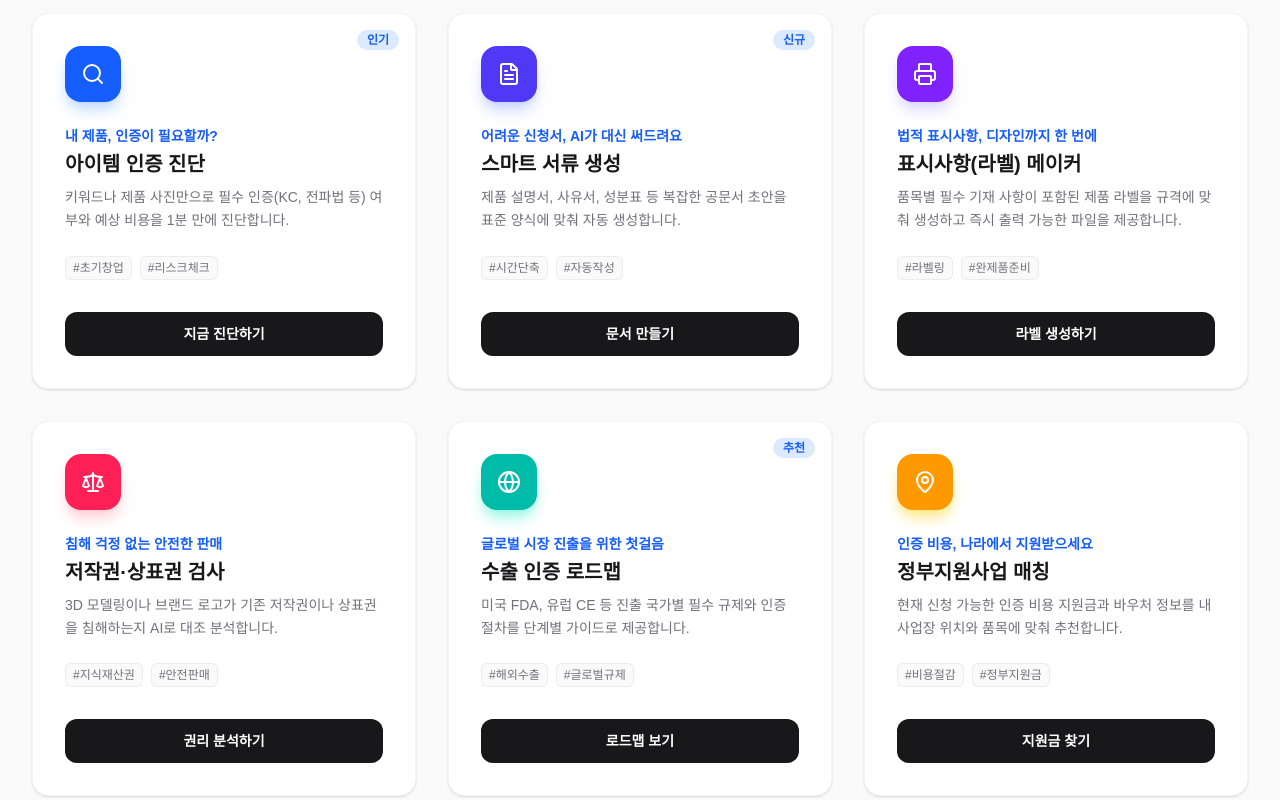
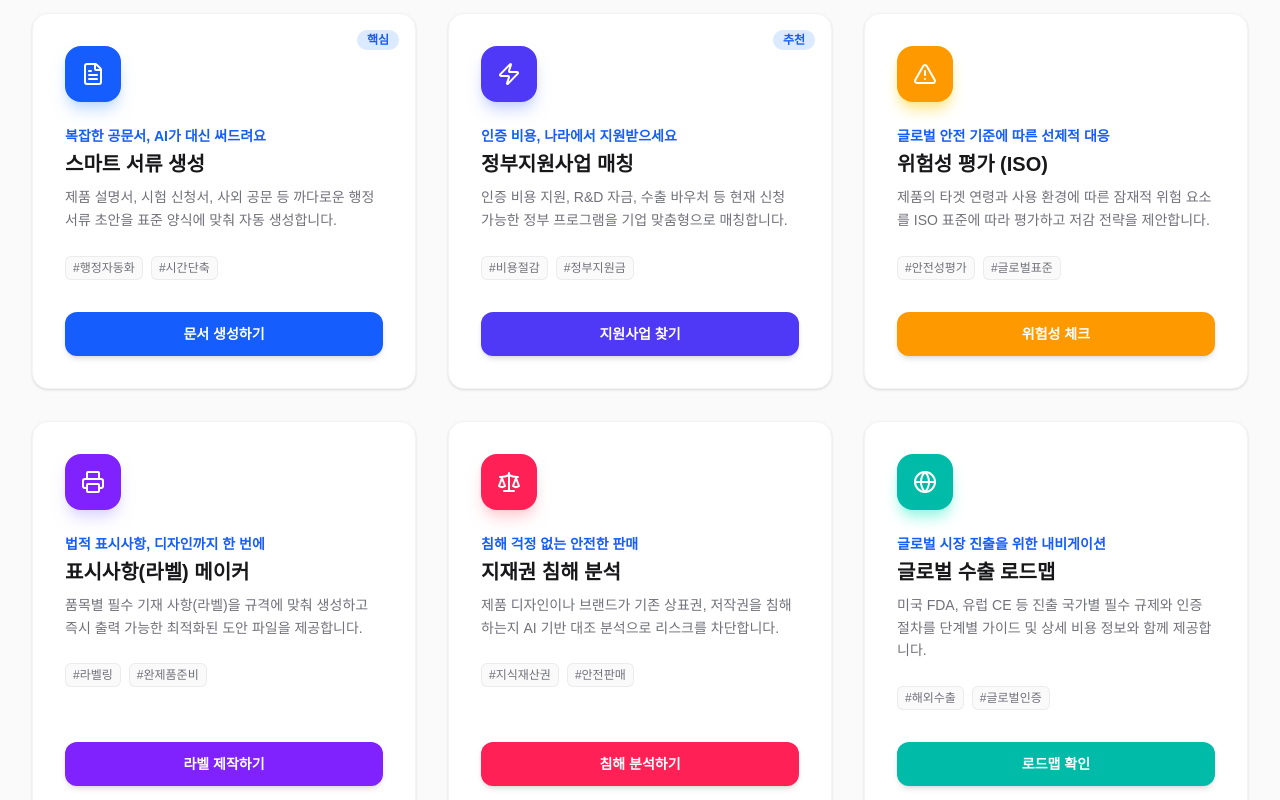
Before and after one commit to seojeongju/Compliance-SaaS, a Next.js app in the folder web-app/: page / in a window 1280 px wide. Shown: the part 1720-2520 px from the top of the page. Built offline with nearby package versions, Linux system fonts and the light colour scheme; no server answers.

Commit message:
feat: 메인페이지와 상세진단도구 서비스 내용 동기화 및 UI/UX 고도화

```diff
--- a/web-app/src/app/dashboard/diagnostic/page.tsx
+++ b/web-app/src/app/dashboard/diagnostic/page.tsx
@@ -207,8 +207,13 @@ export default function DiagnosticPage() {
         // Check for ID in URL to load specific diagnostic (from Documents page)
         const params = new URLSearchParams(window.location.search);
         const urlId = params.get('id');
+        const toolId = params.get('tool');
+
         if (urlId) {
             fetchAndLoadResult(urlId);
+        } else if (toolId) {
+            setMode("detailed");
+            setActiveDetailedTool(toolId as DetailedTool);
         }
     }, []);
 
@@ -1184,7 +1189,8 @@ export default function DiagnosticPage() {
 
     const DetailedGrid = () => (
         <div className="max-w-6xl mx-auto space-y-8 animate-in fade-in slide-in-from-right-8 duration-500">
-            <div className="flex items-center gap-4 mb-4">
+            <div className="flex flex-col md:flex-row md:items-center justify-between gap-4 mb-8 pb-6 border-b border-zinc-100">
+                <div className="flex items-center gap-4">
                     <button
                         onClick={() => {
                             if (activeDetailedTool) {
@@ -1194,58 +1200,82 @@ export default function DiagnosticPage() {
                                 setMode("hub");
                             }
                         }}
-                    className="flex items-center gap-1 text-zinc-500 hover:text-zinc-900 transition-colors"
-                >
-                    <ChevronRight className="h-4 w-4 rotate-180" /> {activeDetailedTool ? "도구 목록" : "이전으로"}
-                </button>
-                <div className="h-4 w-px bg-zinc-300"></div>
-                <h1 className="text-2xl font-bold text-zinc-900 flex items-center gap-2">
-                    <Shield className="h-6 w-6 text-indigo-600" /> 상세 진단 도구
-                </h1>
-                {userTier === 'free' && (
-                    <span className="text-xs bg-amber-100 text-amber-700 px-2 py-1 rounded-full font-medium flex items-center gap-1">
-                        <Lock className="h-3 w-3" /> Pro 기능 잠김
-                    </span>
-                )}
+                        className="flex h-10 w-10 items-center justify-center rounded-full bg-white border border-zinc-200 text-zinc-500 hover:text-zinc-900 hover:border-zinc-400 transition-all shadow-sm"
+                    >
+                        <ChevronRight className="h-5 w-5 rotate-180" />
+                    </button>
+                    <div>
+                        <div className="flex items-center gap-2 text-indigo-600 mb-1">
+                            <Shield className="h-4 w-4" />
+                            <span className="text-xs font-bold uppercase tracking-wider">Expert Analysis Tools</span>
+                        </div>
+                        <h1 className="text-3xl font-extrabold text-zinc-900">상세 진단 도구</h1>
+                    </div>
+                </div>
+
+                <div className="flex items-center gap-3">
+                    {userTier === 'free' ? (
+                        <div className="flex items-center gap-2 bg-amber-50 text-amber-700 px-4 py-2 rounded-xl text-sm font-bold border border-amber-100">
+                            <Lock className="h-4 w-4" /> Pro 등급 이용 기능
+                        </div>
+                    ) : (
+                        <div className="flex items-center gap-2 bg-green-50 text-green-700 px-4 py-2 rounded-xl text-sm font-bold border border-green-100">
+                            <CheckCircle className="h-4 w-4" /> Pro 멤버십 활성화됨
+                        </div>
+                    )}
+                </div>
             </div>
 
             {!activeDetailedTool ? (
                 // Detailed Tool Selection Grid
                 <div className="grid md:grid-cols-2 lg:grid-cols-3 gap-6">
                     {[
-                        { id: "label_maker", title: "라벨 표시사항 제작", icon: Printer, desc: "포장재질과 용량에 맞춘 필수 법적 기재사항(라벨) 도안을 생성합니다.", blocked: false }, // Open this for demo
-                        { id: "subsidy", title: "정부지원사업 매칭", icon: Zap, desc: "인증 비용, R&D, 해외 판로 개척 등 현재 참여 가능한 정부 지원 프로그램을 매칭합니다.", blocked: false },
-                        { id: "risk", title: "위험성 평가 (ISO)", icon: AlertTriangle, desc: "제품의 타겟 연령과 사용 환경에 따른 잠재적 위험 요소를 평가합니다.", blocked: false },
-                        { id: "smart_doc", title: "스마트 서류 생성", icon: FileText, desc: "시험 신청서, 제품 설명서 등 복잡한 공문서 초안을 AI가 작성합니다.", blocked: false },
-                        { id: "ip_check", title: "지재권 침해 분석", icon: Scale, desc: "제품 디자인이나 상표가 기존 특허권을 침해하는지 대조 분석합니다.", blocked: false },
-                        { id: "global", title: "글로벌 수출 로드맵", icon: Globe, desc: "미국(FDA), 유럽(CE) 등 해외 수출 시 필요한 국가별 인증 정보를 제공합니다.", blocked: false }, // Unlocked
+                        { id: "smart_doc", title: "스마트 서류 생성", icon: FileText, desc: "제품 설명서, 시험 신청서, 사외 공문 등 까다로운 행정 서류 초안을 표준 양식에 맞춰 자동 생성합니다.", color: "text-blue-600", bg: "bg-blue-50" },
+                        { id: "subsidy", title: "정부지원사업 매칭", icon: Zap, desc: "인증 비용 지원, R&D 자금, 수출 바우처 등 현재 신청 가능한 정부 프로그램을 기업 맞춤형으로 매칭합니다.", color: "text-indigo-600", bg: "bg-indigo-50" },
+                        { id: "risk", title: "위험성 평가 (ISO)", icon: AlertTriangle, desc: "제품의 타겟 연령과 사용 환경에 따른 잠재적 위험 요소를 ISO 표준에 따라 평가합니다.", color: "text-amber-600", bg: "bg-amber-50" },
+                        { id: "label_maker", title: "표시사항(라벨) 메이커", icon: Printer, desc: "품목별 필수 기재 사항(라벨)을 규격에 맞춰 생성하고 즉시 출력 가능한 최적화된 도안 파일을 제공합니다.", color: "text-violet-600", bg: "bg-violet-50" },
+                        { id: "ip_check", title: "지재권 침해 분석", icon: Scale, desc: "제품 디자인이나 브랜드가 기존 상표권, 저작권을 침해하는지 AI 기반 대조 분석으로 리스크를 차단합니다.", color: "text-rose-600", bg: "bg-rose-50" },
+                        { id: "global", title: "글로벌 수출 로드맵", icon: Globe, desc: "미국 FDA, 유럽 CE 등 진출 국가별 필수 규계와 인증 절차를 단계별 가이드 및 상세 비용 정보와 함께 제공합니다.", color: "text-teal-600", bg: "bg-teal-50" },
                     ].map((item, idx) => (
-                        <div
-                            key={idx}
-                            className={`group relative rounded-xl border bg-white p-6 transition-all ${userTier === 'pro'
-                                ? 'border-zinc-200 hover:border-indigo-500 hover:shadow-lg cursor-pointer'
+                        <motion.div
+                            key={item.id}
+                            initial={{ opacity: 0, y: 20 }}
+                            animate={{ opacity: 1, y: 0 }}
+                            transition={{ delay: idx * 0.05 }}
+                            className={`group relative rounded-2xl border bg-white p-8 transition-all overflow-hidden ${userTier === 'pro'
+                                ? 'border-zinc-200 hover:border-indigo-500 hover:shadow-2xl cursor-pointer hover:-translate-y-2'
                                 : 'border-zinc-100 bg-zinc-50'
                                 }`}
                             onClick={() => {
                                 if (userTier === 'free') {
                                     alert("Pro 등급으로 업그레이드하시면 이용할 수 있습니다.");
-                                } else if (item.blocked) {
-                                    alert(`${item.title} 기능은 준비 중입니다.`);
                                 } else {
                                     setActiveDetailedTool(item.id as DetailedTool);
                                 }
                             }}
                         >
-                            <div className={`mb-4 inline-flex h-12 w-12 items-center justify-center rounded-lg ${userTier === 'pro' ? 'bg-indigo-50 text-indigo-600' : 'bg-zinc-200 text-zinc-400'
+                            <div className="absolute -right-4 -top-4 h-24 w-24 rounded-full bg-gradient-to-br from-zinc-50 to-transparent opacity-0 group-hover:opacity-100 transition-opacity" />
+
+                            <div className={`mb-6 inline-flex h-14 w-14 items-center justify-center rounded-2xl transition-transform group-hover:scale-110 shadow-sm ${userTier === 'pro' ? item.bg + ' ' + item.color : 'bg-zinc-200 text-zinc-400'
                                 }`}>
-                                <item.icon className="h-6 w-6" />
-                            </div>
-                            <h3 className={`text-lg font-bold mb-2 ${userTier === 'pro' ? 'text-zinc-900' : 'text-zinc-500'
+                                <item.icon className="h-7 w-7" />
+                            </div>
+
+                            <h3 className={`text-xl font-bold mb-3 transition-colors ${userTier === 'pro' ? 'text-zinc-900 group-hover:text-indigo-600' : 'text-zinc-500'
                                 }`}>{item.title}</h3>
-                            <p className={`text-sm mb-4 leading-relaxed ${userTier === 'pro' ? 'text-zinc-600' : 'text-zinc-400'
+
+                            <p className={`text-sm mb-6 leading-relaxed transition-colors ${userTier === 'pro' ? 'text-zinc-600' : 'text-zinc-400'
                                 }`}>
                                 {item.desc}
                             </p>
+
+                            <div className={`flex items-center gap-2 font-bold text-sm transition-opacity ${userTier === 'pro' ? 'text-indigo-600' : 'text-zinc-300'}`}>
+                                {userTier === 'pro' ? (
+                                    <>바로 시작하기 <ChevronRight className="h-4 w-4 group-hover:translate-x-1 transition-transform" /></>
+                                ) : (
+                                    <>구독 후 이용 가능 <Lock className="h-3 w-3" /></>
+                                )}
+                            </div>
 
                             {userTier === 'free' && (
                                 <div className="absolute inset-0 flex items-center justify-center bg-white/60 backdrop-blur-[1px] opacity-0 group-hover:opacity-100 transition-opacity rounded-xl">
@@ -1254,13 +1284,7 @@ export default function DiagnosticPage() {
                                     </div>
                                 </div>
                             )}
-
-                            {userTier === 'pro' && !item.blocked && (
-                                <div className="mt-4 flex items-center text-sm font-medium text-indigo-600 opacity-0 group-hover:opacity-100 transition-opacity transform translate-y-2 group-hover:translate-y-0">
-                                    실행하기 <ChevronRight className="h-4 w-4 ml-1" />
-                                </div>
-                            )}
-                        </div>
+                        </motion.div>
                     ))}
                 </div>
             ) : (
@@ -2510,9 +2534,9 @@ export default function DiagnosticPage() {
                                 </button>
                                 <button
                                     onClick={handleSaveAndConsult}
-                                    className="rounded-lg bg-blue-600 px-6 py-2 font-bold text-white shadow hover:bg-blue-700 transition-colors"
-                                >
-                                    로드맵 저장 및 상담 신청
+                                    className="rounded-lg bg-indigo-600 px-8 py-3 font-bold text-white shadow-lg shadow-indigo-200 hover:bg-indigo-700 hover:scale-[1.02] active:scale-95 transition-all"
+                                >
+                                    진단 결과 저장 및 전문가 상담
                                 </button>
                             </div>
                         </motion.div>
--- a/web-app/src/app/page.tsx
+++ b/web-app/src/app/page.tsx
@@ -1,7 +1,7 @@
 "use client";
 
 import Link from "next/link";
-import { ArrowRight, Bot, CheckCircle, FileText, ShieldCheck, Zap, Globe, Lock, Loader2, Tag, Search, Printer, Scale, MapPin } from "lucide-react";
+import { ArrowRight, Bot, CheckCircle, FileText, ShieldCheck, Zap, Globe, Lock, Loader2, Tag, Search, Printer, Scale, MapPin, AlertTriangle } from "lucide-react";
 import { motion } from "framer-motion";
 import { useEffect, useState } from "react";
 import { createSupabaseClient } from "../lib/supabaseClient";
@@ -55,67 +55,72 @@ export default function Home() {
 
   const services = [
     {
-      icon: <Search className="h-6 w-6 text-white" />,
+      icon: <FileText className="h-6 w-6 text-white" />,
       color: "bg-blue-600 shadow-blue-200",
-      title: "아이템 인증 진단",
-      copy: "내 제품, 인증이 필요할까?",
-      desc: "키워드나 제품 사진만으로 필수 인증(KC, 전파법 등) 여부와 예상 비용을 1분 만에 진단합니다.",
-      tags: ["#초기창업", "#리스크체크"],
-      badge: "인기",
-      cta: "지금 진단하기",
-      link: "/dashboard/diagnostic"
+      title: "스마트 서류 생성",
+      copy: "복잡한 공문서, AI가 대신 써드려요",
+      desc: "제품 설명서, 시험 신청서, 사외 공문 등 까다로운 행정 서류 초안을 표준 양식에 맞춰 자동 생성합니다.",
+      tags: ["#행정자동화", "#시간단축"],
+      badge: "핵심",
+      cta: "문서 생성하기",
+      link: "/dashboard/diagnostic",
+      id: "smart_doc"
     },
     {
-      icon: <FileText className="h-6 w-6 text-white" />,
+      icon: <Zap className="h-6 w-6 text-white" />,
       color: "bg-indigo-600 shadow-indigo-200",
-      title: "스마트 서류 생성",
-      copy: "어려운 신청서, AI가 대신 써드려요",
-      desc: "제품 설명서, 사유서, 성분표 등 복잡한 공문서 초안을 표준 양식에 맞춰 자동 생성합니다.",
-      tags: ["#시간단축", "#자동작성"],
-      badge: "신규",
-      cta: "문서 만들기",
-      link: "/dashboard/diagnostic"
+      title: "정부지원사업 매칭",
+      copy: "인증 비용, 나라에서 지원받으세요",
+      desc: "인증 비용 지원, R&D 자금, 수출 바우처 등 현재 신청 가능한 정부 프로그램을 기업 맞춤형으로 매칭합니다.",
+      tags: ["#비용절감", "#정부지원금"],
+      badge: "추천",
+      cta: "지원사업 찾기",
+      link: "/dashboard/diagnostic",
+      id: "subsidy"
+    },
+    {
+      icon: <AlertTriangle className="h-6 w-6 text-white" />,
+      color: "bg-amber-500 shadow-amber-200",
+      title: "위험성 평가 (ISO)",
+      copy: "글로벌 안전 기준에 따른 선제적 대응",
+      desc: "제품의 타겟 연령과 사용 환경에 따른 잠재적 위험 요소를 ISO 표준에 따라 평가하고 저감 전략을 제안합니다.",
+      tags: ["#안전성평가", "#글로벌표준"],
+      cta: "위험성 체크",
+      link: "/dashboard/diagnostic",
+      id: "risk"
     },
     {
       icon: <Printer className="h-6 w-6 text-white" />,
       color: "bg-violet-600 shadow-violet-200",
       title: "표시사항(라벨) 메이커",
       copy: "법적 표시사항, 디자인까지 한 번에",
-      desc: "품목별 필수 기재 사항이 포함된 제품 라벨을 규격에 맞춰 생성하고 즉시 출력 가능한 파일을 제공합니다.",
+      desc: "품목별 필수 기재 사항(라벨)을 규격에 맞춰 생성하고 즉시 출력 가능한 최적화된 도안 파일을 제공합니다.",
       tags: ["#라벨링", "#완제품준비"],
-      cta: "라벨 생성하기",
-      link: "/dashboard" // Placeholder
+      cta: "라벨 제작하기",
+      link: "/dashboard/diagnostic",
+      id: "label_maker"
     },
     {
       icon: <Scale className="h-6 w-6 text-white" />,
       color: "bg-rose-500 shadow-rose-200",
-      title: "저작권·상표권 검사",
+      title: "지재권 침해 분석",
       copy: "침해 걱정 없는 안전한 판매",
-      desc: "3D 모델링이나 브랜드 로고가 기존 저작권이나 상표권을 침해하는지 AI로 대조 분석합니다.",
+      desc: "제품 디자인이나 브랜드가 기존 상표권, 저작권을 침해하는지 AI 기반 대조 분석으로 리스크를 차단합니다.",
       tags: ["#지식재산권", "#안전판매"],
-      cta: "권리 분석하기",
-      link: "/dashboard" // Placeholder
+      cta: "침해 분석하기",
+      link: "/dashboard/diagnostic",
+      id: "ip_check"
     },
     {
       icon: <Globe className="h-6 w-6 text-white" />,
       color: "bg-teal-500 shadow-teal-200",
-      title: "수출 인증 로드맵",
-      copy: "글로벌 시장 진출을 위한 첫걸음",
-      desc: "미국 FDA, 유럽 CE 등 진출 국가별 필수 규제와 인증 절차를 단계별 가이드로 제공합니다.",
-      tags: ["#해외수출", "#글로벌규제"],
-      badge: "추천",
-      cta: "로드맵 보기",
-      link: "/dashboard" // Placeholder
-    },
-    {
-      icon: <MapPin className="h-6 w-6 text-white" />,
-      color: "bg-amber-500 shadow-amber-200",
-      title: "정부지원사업 매칭",
-      copy: "인증 비용, 나라에서 지원받으세요",
-      desc: "현재 신청 가능한 인증 비용 지원금과 바우처 정보를 내 사업장 위치와 품목에 맞춰 추천합니다.",
-      tags: ["#비용절감", "#정부지원금"],
-      cta: "지원금 찾기",
-      link: "/dashboard" // Placeholder
+      title: "글로벌 수출 로드맵",
+      copy: "글로벌 시장 진출을 위한 내비게이션",
+      desc: "미국 FDA, 유럽 CE 등 진출 국가별 필수 규제와 인증 절차를 단계별 가이드 및 상세 비용 정보와 함께 제공합니다.",
+      tags: ["#해외수출", "#글로벌인증"],
+      cta: "로드맵 확인",
+      link: "/dashboard/diagnostic",
+      id: "global"
     },
   ];
 
@@ -319,7 +324,10 @@ export default function Home() {
                     </div>
                   </div>
 
-                  <Link href={service.link} className="mt-auto w-full rounded-xl bg-zinc-900 px-4 py-3 text-center text-sm font-semibold text-white transition-all hover:bg-zinc-800 hover:scale-[1.02] active:scale-[0.98]">
+                  <Link
+                    href={service.id ? `/dashboard/diagnostic?tool=${service.id}` : service.link}
+                    className={`mt-auto w-full rounded-xl px-4 py-3 text-center text-sm font-semibold text-white transition-all hover:scale-[1.02] active:scale-[0.98] ${service.color.split(' ')[0]} hover:brightness-110 shadow-md`}
+                  >
                     {service.cta}
                   </Link>
                 </div>
```
Lines whose indentation alone changed are shown as unchanged.
